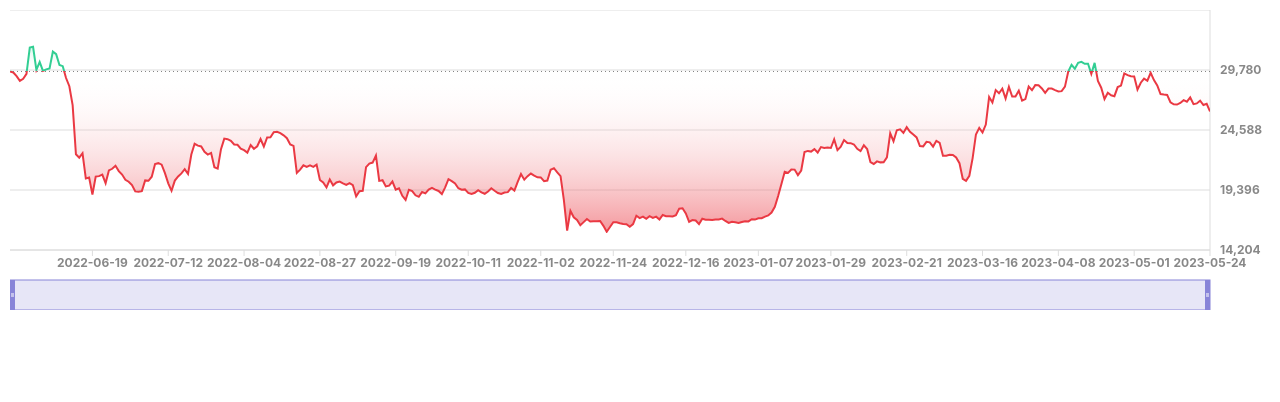
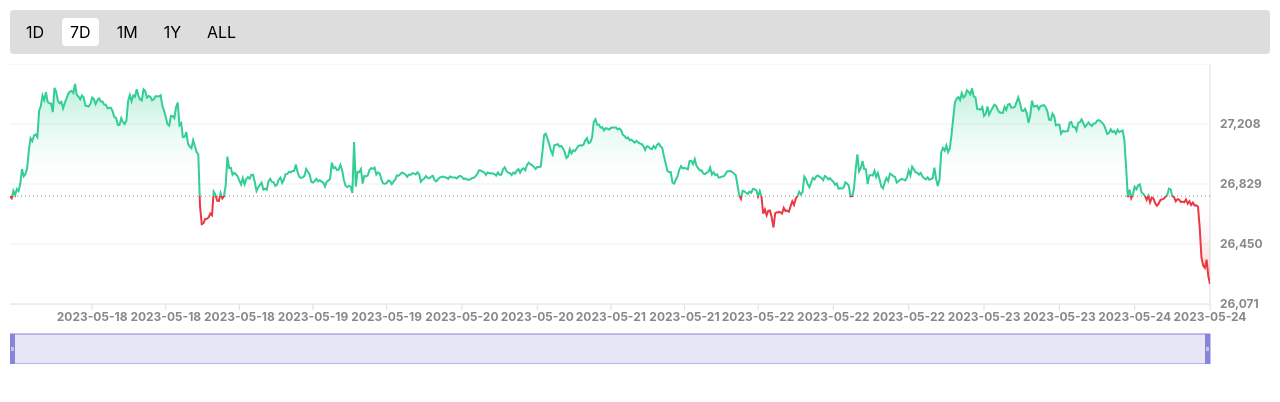
Before and after one commit to lazarostar/immuna-graph-app, a React (Create React App) app: page / in a window 1280 px wide. Shown: the top 402 px of the page. Built offline with nearby package versions, Linux system fonts and the light colour scheme.

Commit message:
feat: range select component

```diff
--- a/src/App.tsx
+++ b/src/App.tsx
@@ -1,16 +1,24 @@
-import React from "react";
+import React, { useState } from "react";
 import { ImmunaChart } from "./components/ImmunaChart";
 import { styled } from "styled-components";
+import { RangeOption } from "./components/ImmunaChart/eunms";
+import { RangeSelect } from "./components/ImmunaChart/components/RangeSelect";
 
 function App() {
+  const [range, setRange] = useState<RangeOption>(RangeOption["7D"]);
+
   return (
     <Container>
-      <ImmunaChart />
+      <RangeSelect value={range} setValue={setRange} />
+      <ImmunaChart range={range} />
     </Container>
   );
 }
 
 const Container = styled.div({
+  display: "flex",
+  flexDirection: "column",
+  gap: 10,
   padding: 10,
 });
 
--- a/src/components/ImmunaChart/colors.ts
+++ b/src/components/ImmunaChart/colors.ts
@@ -1,5 +1,5 @@
 export const colors = {
   axis: "#ddd",
-  grid: "#ddd",
+  grid: "#eee",
   tickLabel: "#888",
 };
--- /dev/null
+++ b/src/components/ImmunaChart/components/RangeSelect.tsx
@@ -0,0 +1,46 @@
+import styled from "styled-components";
+import { RangeOption } from "../eunms";
+
+const options = [
+  RangeOption["1D"],
+  RangeOption["7D"],
+  RangeOption["1M"],
+  RangeOption["1Y"],
+  RangeOption["ALL"],
+];
+
+export function RangeSelect({
+  value,
+  setValue,
+}: {
+  value: RangeOption;
+  setValue: (value: RangeOption) => void;
+}) {
+  return (
+    <Container>
+      {options.map((option) => (
+        <Item active={value === option} onClick={() => setValue(option)}>
+          {option}
+        </Item>
+      ))}
+    </Container>
+  );
+}
+
+const Container = styled.ul({
+  display: "inline-flex",
+  listStyle: "none",
+  backgroundColor: "#ddd",
+  borderRadius: 4,
+  margin: 0,
+  padding: "8px",
+  gap: 10,
+});
+
+const Item = styled.li<{ active: boolean }>({
+  borderRadius: 4,
+  backgroundColor: ({ active }) => (active ? "white" : "trans"),
+  color: "black",
+  cursor: "pointer",
+  padding: "4px 8px",
+});
--- /dev/null
+++ b/src/components/ImmunaChart/eunms.ts
@@ -0,0 +1,7 @@
+export enum RangeOption {
+  "1D" = "1D",
+  "7D" = "7D",
+  "1M" = "1M",
+  "1Y" = "1Y",
+  "ALL" = "ALL",
+}
--- a/src/components/ImmunaChart/index.tsx
+++ b/src/components/ImmunaChart/index.tsx
@@ -1,4 +1,4 @@
-import { useState } from "react";
+import { useEffect, useState } from "react";
 import {
   Area,
   AreaChart,
@@ -14,18 +14,36 @@ import * as DateFns from "date-fns";
 import { useChartData } from "../../hooks/useChartData";
 import { colors } from "./colors";
 import { generateYAxisTicks } from "./utils";
+import { RangeOption } from "./eunms";
 
-export function ImmunaChart({ className }: { className?: string }) {
+export function ImmunaChart({
+  range = RangeOption["7D"],
+  className,
+}: {
+  range?: RangeOption;
+  className?: string;
+}) {
   const [startIndex, setStartIndex] = useState(-1);
   const [endIndex, setEndIndex] = useState(-1);
+
   const { data, isLoading } = useChartData({
     id: 1,
-    range: "1Y",
+    range,
     onSuccess: (data) => {
       setStartIndex((prev) => (prev === -1 ? 0 : prev));
-      setEndIndex((prev) => (prev === -1 ? data.length - 1 : prev));
+      setEndIndex((prev) => (prev === -1 ? data.length : prev));
     },
   });
+
+  useEffect(() => {
+    if (!data) {
+      setStartIndex(-1);
+      setEndIndex(-1);
+    } else {
+      setStartIndex(0);
+      setEndIndex(data.length);
+    }
+  }, [range, data]);
 
   if (isLoading || !data) return <div>Loading...</div>;
 
@@ -54,12 +72,13 @@ export function ImmunaChart({ className }: { className?: string }) {
     ticks: yAxisTicks,
     off,
   } = generateYAxisTicks(
-    Math.min(...data.slice(startIndex, endIndex).map((item) => item["p"])),
-    Math.max(...data.slice(startIndex, endIndex).map((item) => item["p"])),
+    Math.min(...data.slice(startIndex, endIndex + 1).map((item) => item["p"])),
+    Math.max(...data.slice(startIndex, endIndex + 1).map((item) => item["p"])),
     openPrice
   );
 
   return (
+    <div>
       <ResponsiveContainer width="100%" height={300} className={className}>
         <AreaChart
           data={data}
@@ -95,6 +114,12 @@ export function ImmunaChart({ className }: { className?: string }) {
             tickFormatter={yAxisTickFormatter}
             orientation="right"
           />
+          <ReferenceLine
+            y={openPrice}
+            stroke="grey"
+            strokeWidth={1}
+            strokeDasharray="1 3"
+          />
           <Tooltip />
           <defs>
             <linearGradient id="splitColor" x1="0" y1="0" x2="0" y2="1">
@@ -126,7 +151,6 @@ export function ImmunaChart({ className }: { className?: string }) {
             baseValue={openPrice}
             baseLine={1}
           />
-        <ReferenceLine y={openPrice} stroke="grey" strokeDasharray="1 3" />
           <Brush
             dataKey="t"
             height={30}
@@ -135,5 +159,6 @@ export function ImmunaChart({ className }: { className?: string }) {
           />
         </AreaChart>
       </ResponsiveContainer>
+    </div>
   );
 }
--- a/src/components/ImmunaChart/utils.ts
+++ b/src/components/ImmunaChart/utils.ts
@@ -9,8 +9,9 @@ export function generateXAxisTicks(min: number, max: number) {
 
 export function generateYAxisTicks(min: number, max: number, open: number) {
   const off = (max - open) / (max - min);
-  max *= 1.1;
-  min *= 0.9;
+  const diff = max - min;
+  max += diff * 0.1;
+  min = Math.max(min - diff * 0.1, 0);
   const tickCount = 4;
   const ticks = [];
   for (let i = 0; i < tickCount; i++) {
```
Lines whose indentation alone changed are shown as unchanged.
